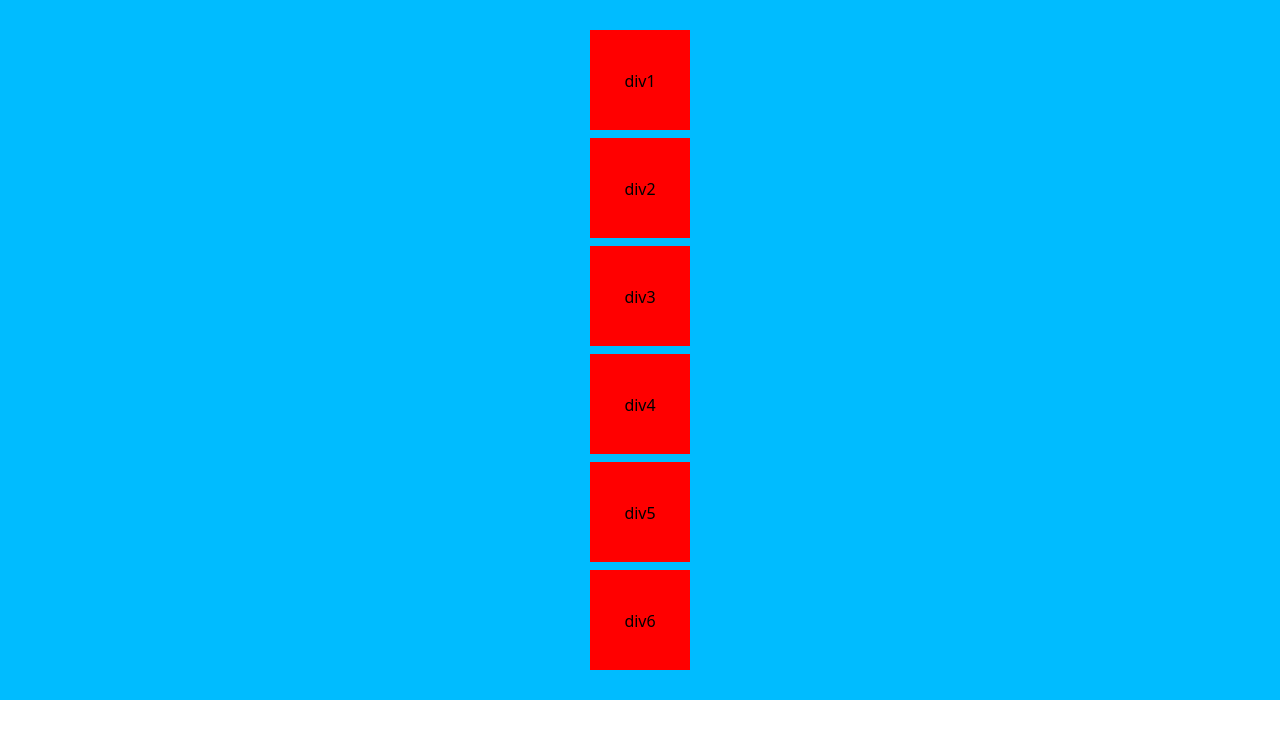
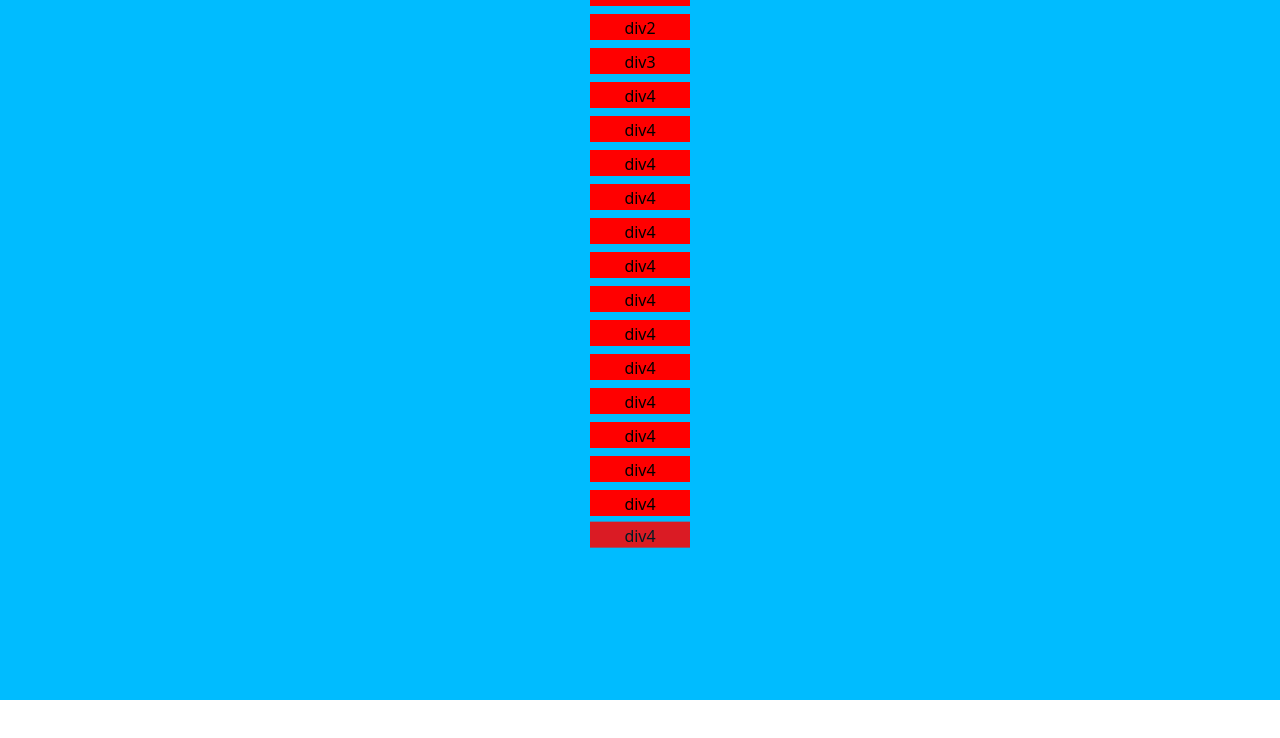
Before and after one commit to iomkarpanda/learning-framer, a React (Vite) app: page / in a window 1280 px wide. Shown: the top 738 px of the page. Built offline with nearby package versions, Linux system fonts and the light colour scheme.

Commit message:
implemented stagger animation

```diff
--- a/src/components/VariantAni.jsx
+++ b/src/components/VariantAni.jsx
@@ -2,22 +2,59 @@ import {motion} from "motion/react"
 import "../App.css"
 function VariantAni(){
 
-    const ChildVariant = {
-        start:{opacity:1},
-        end: {opacity:0.3},
+const ParentVariant = {
+  start: {},
+  end: {
+    transition: {
+      delayChildren: 0.5,
+      staggerChildren: 0.3
     }
+  }
+};
 
+const ChildVariant = {
+  start: {
+    opacity: 0,
+    y: 20
+  },
+  end: {
+    opacity: 1,
+    y: 0
+  }
+};
 
-    return(
-        <motion.div className="parent w-full h-175 flex flex-col justify-center items-center gap-2 bg-sky-400">
-            <motion.div className="box" variants={ChildVariant}> div1 </motion.div>
-            <motion.div className="box" variants={ChildVariant}> div2 </motion.div>
-            <motion.div className="box" variants={ChildVariant}> div3 </motion.div>
-            <motion.div className="box" variants={ChildVariant}> div4 </motion.div>
-            <motion.div className="box" variants={ChildVariant}> div5 </motion.div>
-            <motion.div className="box" variants={ChildVariant}> div6 </motion.div>
-        </motion.div>
-    )
+return (
+<motion.div
+  className="parent w-full h-175 flex flex-col justify-center items-center gap-2 bg-sky-400"
+  variants={ParentVariant}
+  initial="start"
+  animate="end"
+>
+  <motion.div className="box" variants={ChildVariant}>div1</motion.div>
+  <motion.div className="box" variants={ChildVariant}>div2</motion.div>
+  <motion.div className="box" variants={ChildVariant}>div3</motion.div>
+  <motion.div className="box" variants={ChildVariant}>div4</motion.div>
+  <motion.div className="box" variants={ChildVariant}>div4</motion.div>
+  <motion.div className="box" variants={ChildVariant}>div4</motion.div>
+  <motion.div className="box" variants={ChildVariant}>div4</motion.div>
+  <motion.div className="box" variants={ChildVariant}>div4</motion.div>
+  <motion.div className="box" variants={ChildVariant}>div4</motion.div>
+  <motion.div className="box" variants={ChildVariant}>div4</motion.div>
+  <motion.div className="box" variants={ChildVariant}>div4</motion.div>
+  <motion.div className="box" variants={ChildVariant}>div4</motion.div>
+  <motion.div className="box" variants={ChildVariant}>div4</motion.div>
+  <motion.div className="box" variants={ChildVariant}>div4</motion.div>
+  <motion.div className="box" variants={ChildVariant}>div4</motion.div>
+  <motion.div className="box" variants={ChildVariant}>div4</motion.div>
+  <motion.div className="box" variants={ChildVariant}>div4</motion.div>
+  <motion.div className="box" variants={ChildVariant}>div4</motion.div>
+  <motion.div className="box" variants={ChildVariant}>div4</motion.div>
+  <motion.div className="box" variants={ChildVariant}>div4</motion.div>
+  <motion.div className="box" variants={ChildVariant}>div4</motion.div>
+  <motion.div className="box" variants={ChildVariant}>div4</motion.div>
+</motion.div>
+);
+
 }
 
 export default VariantAni;
```
